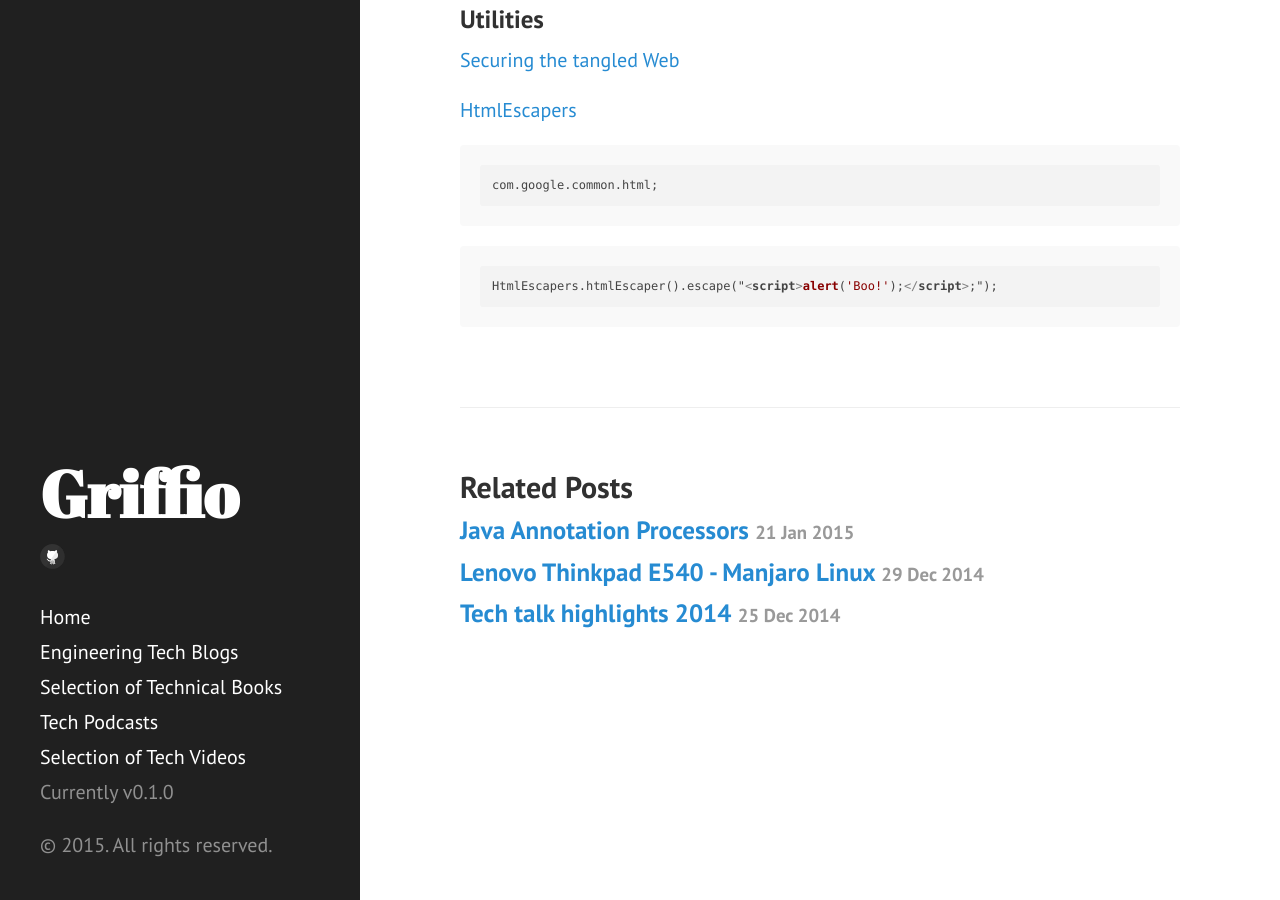
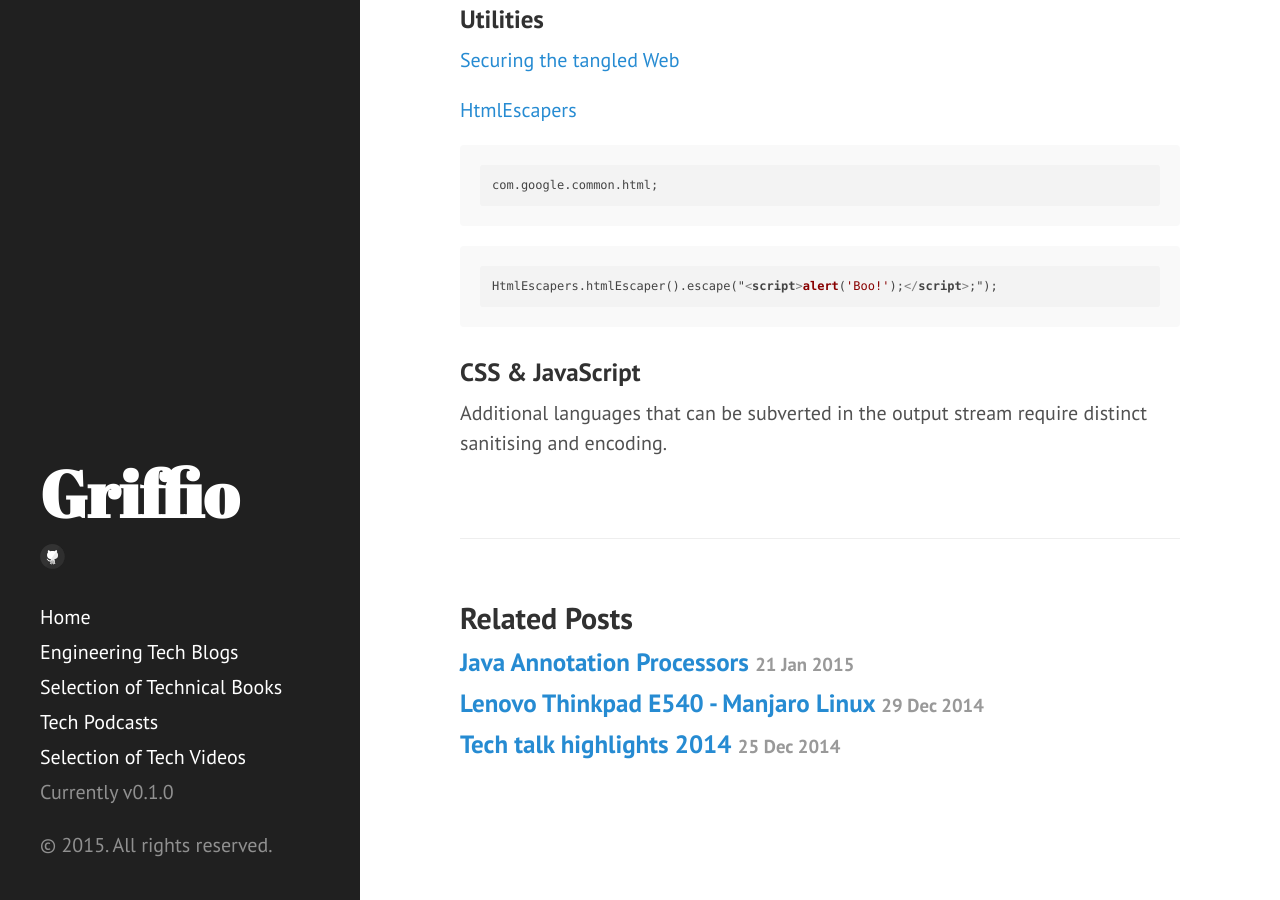
Before and after one commit to griffio/griffio.github.io, a Jekyll site: the page built from _posts/2015-02-12-Html-Sanitising.md, in a window 1280 px wide and 900 px high, scrolled down 1500 px. Built offline with Jekyll 4.4.1, drawn with Linux system fonts in a browser that asks for light colours; nearby versions of some CDN libraries; some of the changed lines change nothing that is shown; some of the changed text lies outside the part shown.

Commit message:
Update 2015-02-12-Html-Sanitising.md

```diff
--- a/_posts/2015-02-12-Html-Sanitising.md
+++ b/_posts/2015-02-12-Html-Sanitising.md
@@ -21,16 +21,16 @@ The sanitisation of html using an explicit "whitelist" policy of allowed element
 
 ~~~ java
 PolicyFactory policy = new HtmlPolicyBuilder()
-   .allowElements("p")
-   .allowElements(
-       new ElementPolicy() {
-         public String apply(String elem, List<String> attrs) {
-           attrs.add("class");
-           attrs.add("header-" + elem);
-           return "div";
-         }
-       }, "h1", "h2", "h3", "h4", "h5", "h6"))
-   .build();
+ .allowElements("p")
+ .allowElements(
+   new ElementPolicy() {
+     public String apply(String elem, List<String>
+       attrs.add("class");
+       attrs.add("header-" + elem);
+       return "div";
+     }
+   }, "h1", "h2", "h3", "h4", "h5", "h6"))
+ .build();
 String safeHTML = policy.sanitize(untrustedHTML);
 ~~~
 
@@ -61,3 +61,7 @@ com.google.common.html;
 ~~~ javascript
 HtmlEscapers.htmlEscaper().escape("<script>alert('Boo!');</script>;");
 ~~~
+
+### CSS & JavaScript
+
+Additional languages that can be subverted in the output stream require distinct sanitising and encoding.
```
